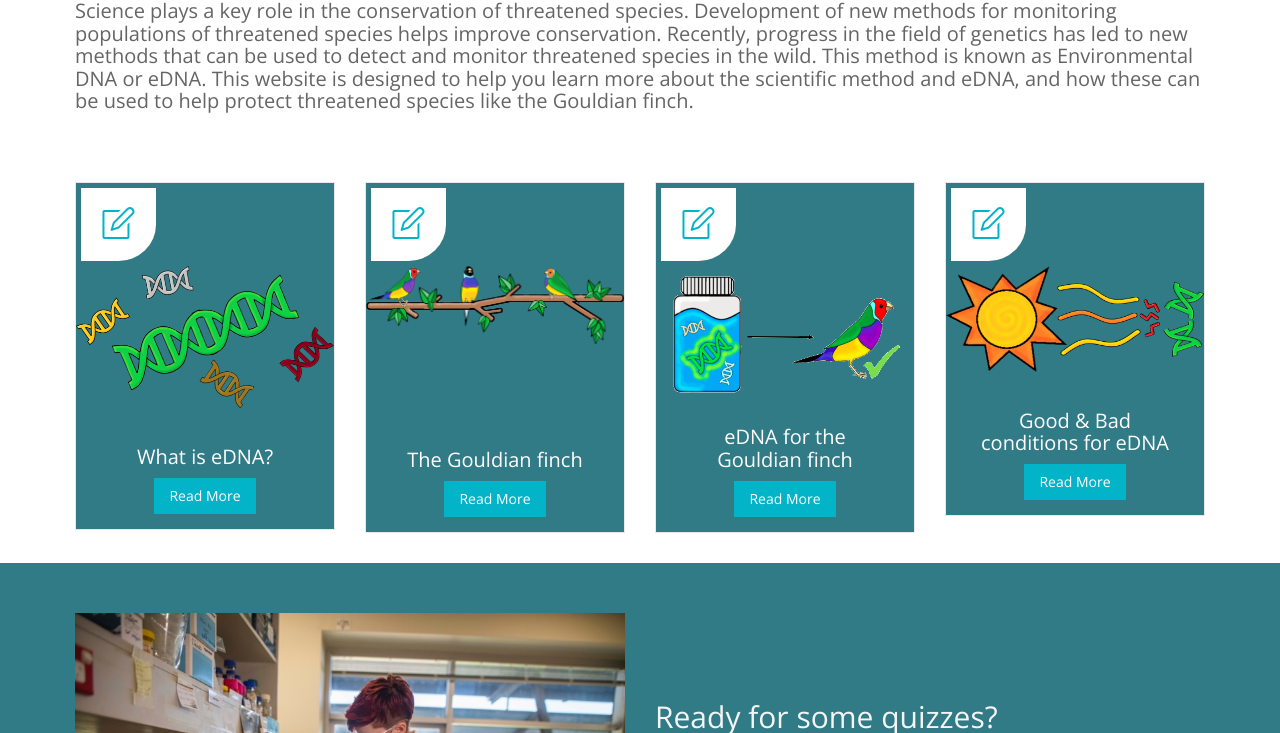
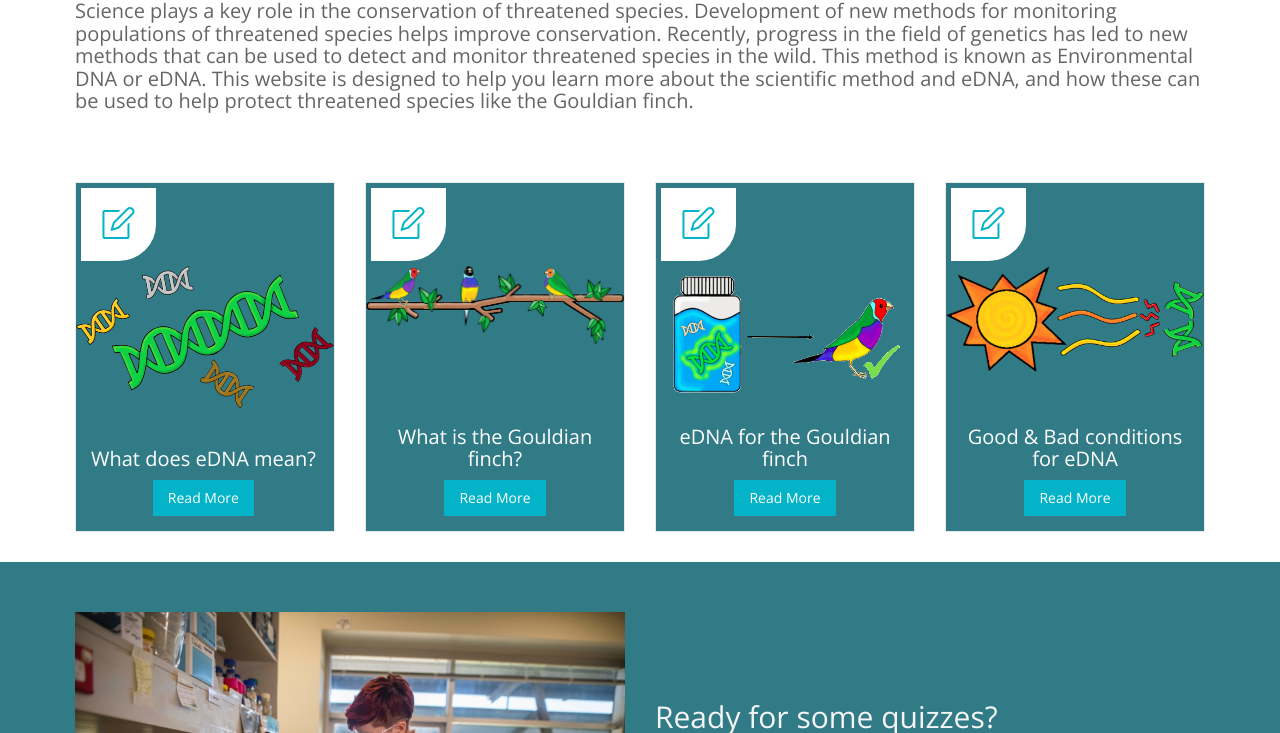
Before and after one commit to LincolnChen/e-DNA-Website-project, a plain HTML site: page index.html in a window 1280 px wide. Shown: the part 680-1413 px from the top of the page. Drawn offline with nearby package versions, Linux system fonts and the light colour scheme; files whose address does not match are found by name.

Commit message:
card style

```diff
--- a/css/style.css
+++ b/css/style.css
@@ -572,6 +572,7 @@ display: inline-block;
 
 
 .box-content {
+		min-height: 350px;
 		border:1px solid #e9e9e9;
 		position:relative;
 		overflow:hidden;
@@ -1292,15 +1293,17 @@ footer .widget .social-network {
 
 }
 .box-area{
+	position:absolute;
+	bottom:0;
 	padding: 0 0;/* padding-top: 0; */
-	text-align: center;
-	padding: 0px 20px;
 	color: #fff;
 	display: block;
 	margin: 15px;
 	transition: 0.2s linear;
 	font-size: 20px;
 }
+
+
 /* --- Map --- */
 .map{
 	position:relative;
--- a/index.html
+++ b/index.html
@@ -86,13 +86,13 @@
 	<div class="container">
 	   <div class="row">
 		     <div class="skill-home">
-           <div class="skill-home-solid clearfix">
+           <div class="card card-body flex-fill">
 		         <div class="col-md-3 text-center">
 		             <div class="box-content">
 									 <span class="icons c3"><i class="icon-note icons"></i></span>
-									 <img src="img/edna1.png"><br><br>
+									 <img src="img/edna1.png">
                       <div class="box-area">
-		                     <p>What is eDNA?</p>
+		                     <p>What does eDNA mean?</p>
 												 <a href="eDNA.html" class="btn btn-primary">Read More</a>
                       </div>
 		             </div>
@@ -101,9 +101,9 @@
 		         <div class="col-md-3 text-center">
 		             <div class="box-content">
 									 <span class="icons c3"><i class="icon-note icons"></i></span>
-									 <img src="img/gouldian1.png"><br><br><br><br><br>
+									 <img src="img/gouldian1.png">
                      <div class="box-area">
-		                     <p>The Gouldian finch</p>
+		                     <p>What is the Gouldian finch?</p>
 												 <a href="gouldian.html" class="btn btn-primary">Read More</a>
                     </div>
                   </div>
@@ -115,8 +115,7 @@
 										 <img src="img/finch4.png">
                      <div class="box-area">
 		                     <p>eDNA for the Gouldian finch</p>
-													<a href="finch.html" class="btn btn-primary">Read More</a>
-
+												 <a href="finch.html" class="btn btn-primary">Read More</a>
                     </div>
 		              </div>
              </div>
@@ -124,7 +123,7 @@
 		           <div class="col-md-3 text-center">
 		               <div class="box-content">
 										 <span class="icons c3"><i class="icon-note icons"></i></span>
-										 <img src="img/condition1.png"><br><br>
+										 <img src="img/condition1.png">
                        <div class="box-area">
 		                       <p>Good & Bad conditions for eDNA</p>
 													 <a href="conditions.html" class="btn btn-primary">Read More</a>
```
